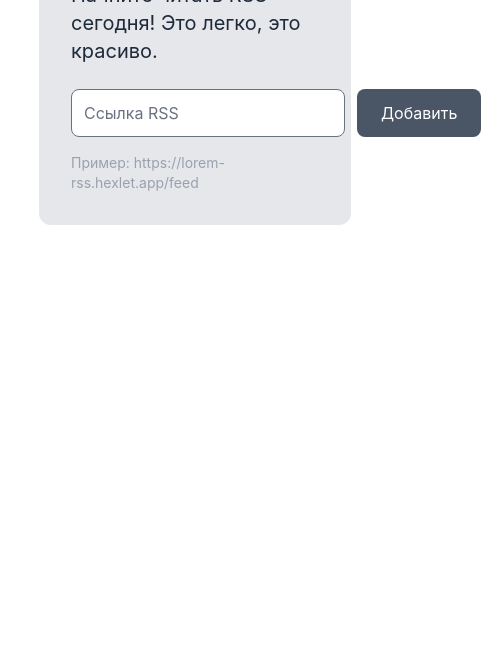
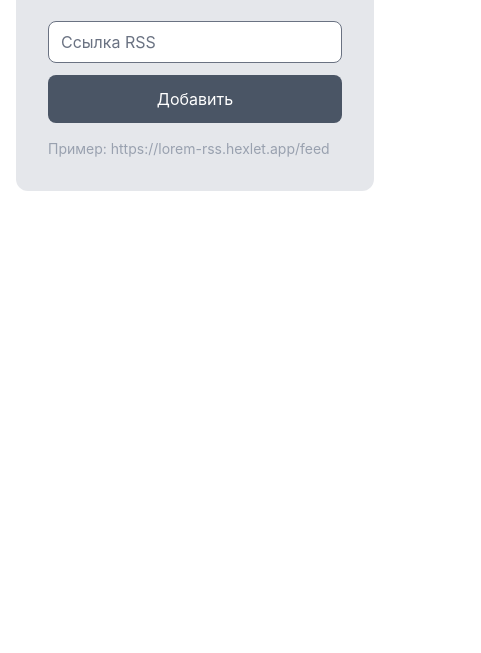
Before and after one commit to alina-aks/frontend-project-11, a website built with Vite: page index.html in a window 390 px wide. Shown: the part 191-844 px from the top of the page, 481 px wide, since content can reach past the window. Built offline with nearby package versions, Linux system fonts and the light colour scheme.

Commit message:
Improve mobile layout

```diff
--- a/index.html
+++ b/index.html
@@ -7,13 +7,13 @@
     <title>RSS Aggregator</title>
   </head>
   <body>
-    <main class="w-4/5 max-w-4xl mx-auto mt-12 bg-gray-200 rounded-xl p-8">
+    <main class="w-[calc(100%-2rem)] max-w-4xl mx-auto mt-12 bg-gray-200 rounded-xl p-8">
 
     <h1 class="text-4xl font-semibold mb-3">RSS агрегатор</h1>
     <p class="text-xl mb-6 text-gray-800">Начните читать RSS сегодня! Это легко, это красиво.</p>
-    <form id="rss-form" class="flex gap-3">
-      <input type="url" name="url" id="url-input" placeholder="Ссылка RSS" class="flex-1 rounded-lg">
-      <button type="submit" class="bg-gray-600 text-white px-6 py-3 rounded-lg">Добавить</button>
+    <form id="rss-form" class="flex flex-col gap-3 sm:flex-row">
+      <input type="url" name="url" id="url-input" placeholder="Ссылка RSS" class="w-full flex-1 rounded-lg">
+      <button type="submit" class="w-full sm:w-auto bg-gray-600 text-white px-6 py-3 rounded-lg">Добавить</button>
     </form>
     <p class="text-sm text-gray-400 mt-4 ">Пример: https://lorem-rss.hexlet.app/feed</p>
 
```
